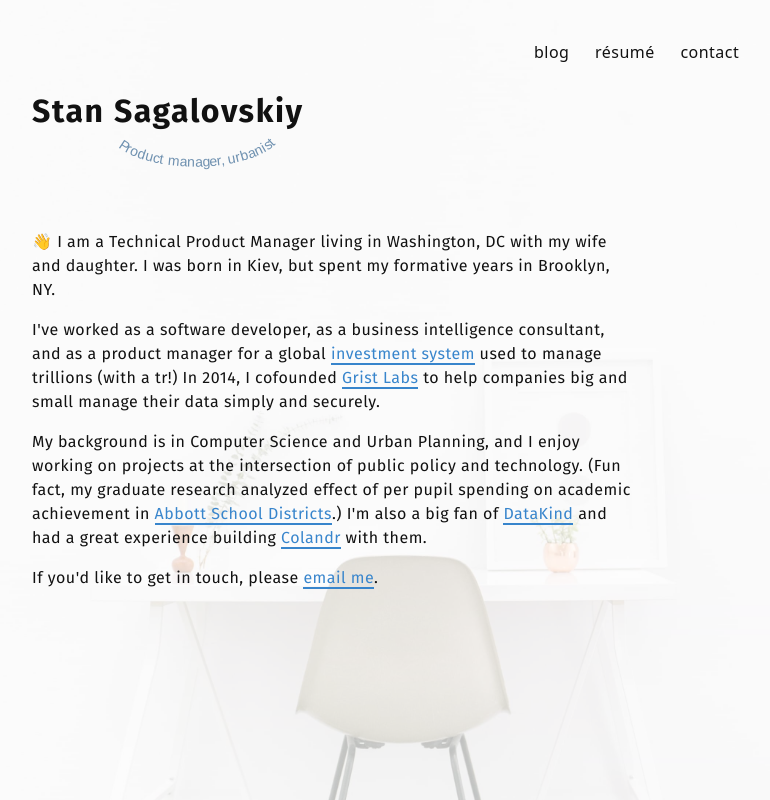
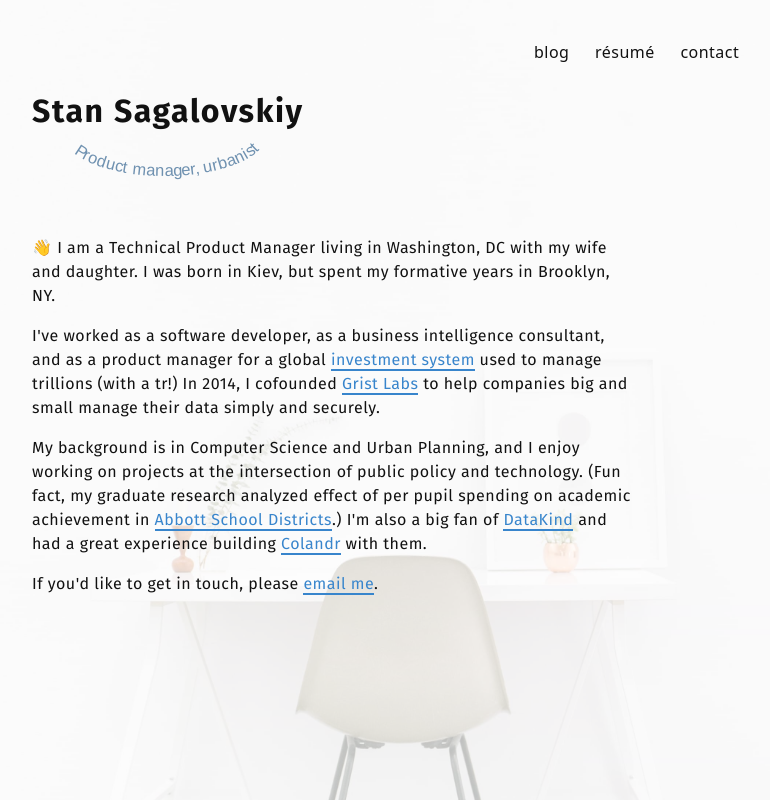
Before and after one commit to ysagal/ysagal.github.io, a plain HTML site: page index.html in a window 1280 px wide. Shown: the whole page, without its empty margins (248-1018 px from the left). Drawn offline with nearby package versions, Linux system fonts and the light colour scheme.

Commit message:
Fixing some unfortunate css

```diff
--- a/main.css
+++ b/main.css
@@ -22,7 +22,7 @@ a, a:hover, a:active, a:visited {
 }
 
 .overlay {
-  position: absolute;
+  position: fixed;
   width: 100vw;
   height: 100vh;
   z-index: -1;
@@ -52,9 +52,8 @@ a, a:hover, a:active, a:visited {
 .nav-logo {
   display: block;
   position: relative;
-  height: 34px;
-  top: 6px;
-  left: 30px;
+  height: 40px;
+  top: 10px;
   margin: auto;
   animation-delay: 1s;
 }
```
